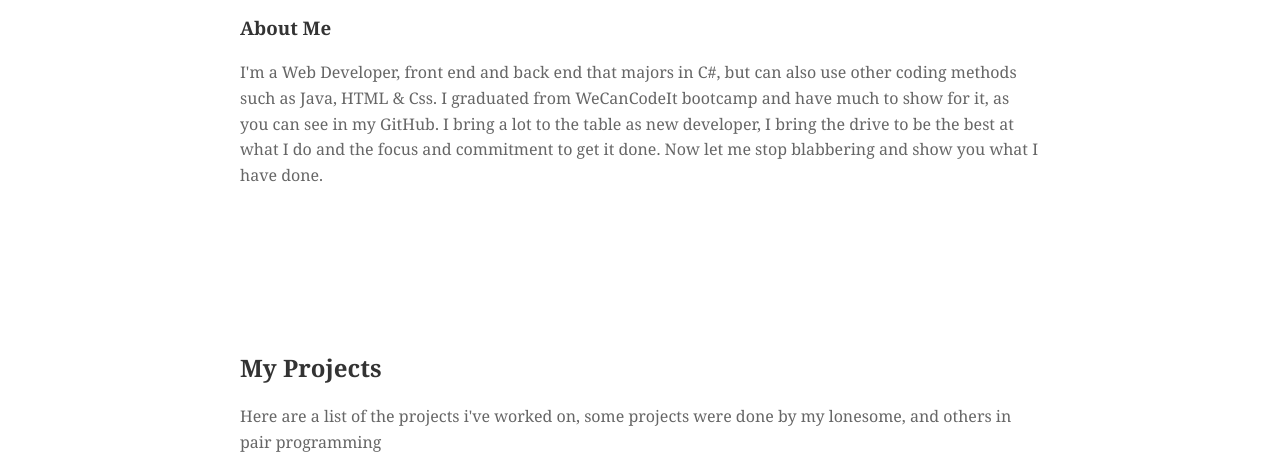
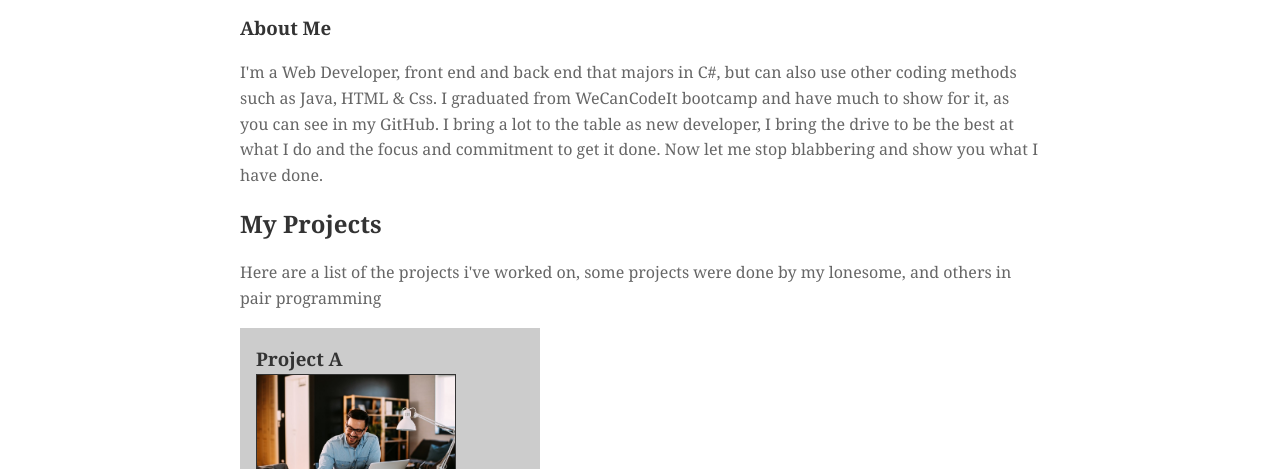
Before and after one commit to 1Jhovany/1Jhovany.github.io, a plain HTML site: page index.html in a window 1280 px wide. Shown: the part 231-700 px from the top of the page. Drawn offline with Linux system fonts and the light colour scheme.

Commit message:
FixedMinHeight

```diff
--- a/style.css
+++ b/style.css
@@ -67,7 +67,7 @@ section {
     margin: 1em 0;
 
     padding-top: 3em 0;
-    min-height: 20em;
+    min-height: 10em;
 }
 
 section > p {
```
